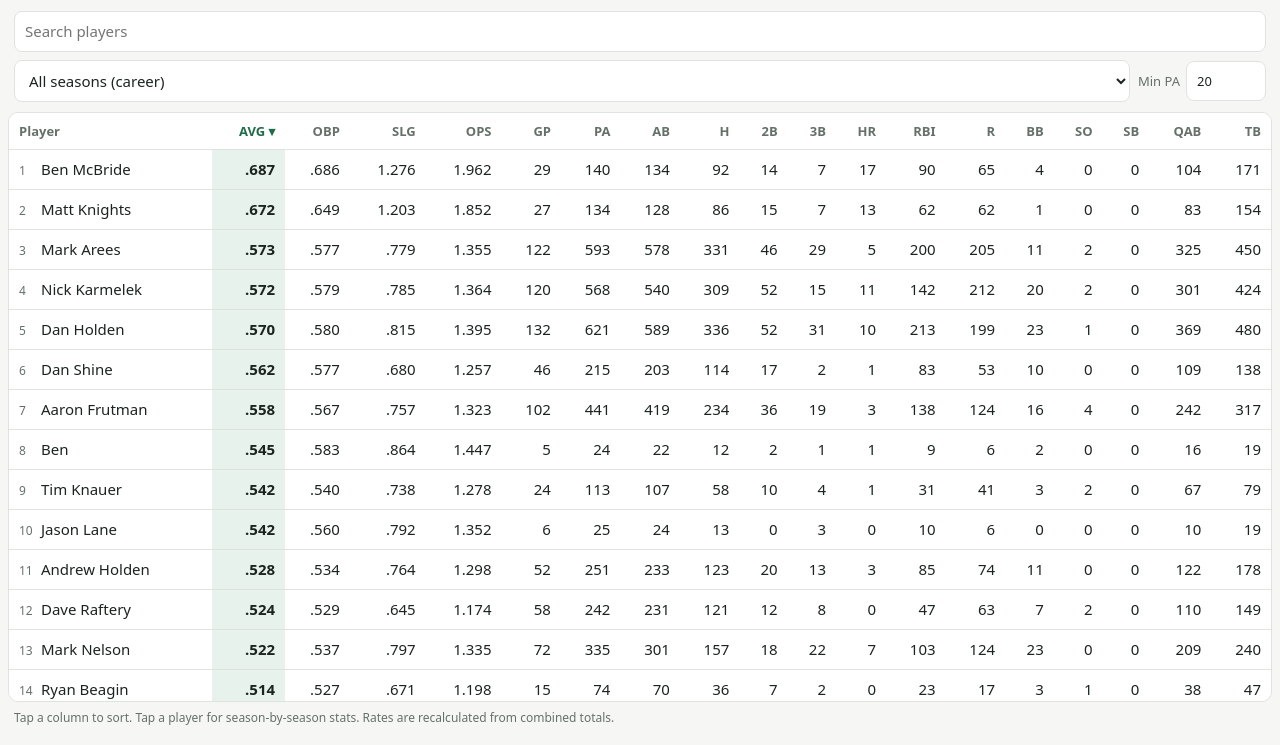
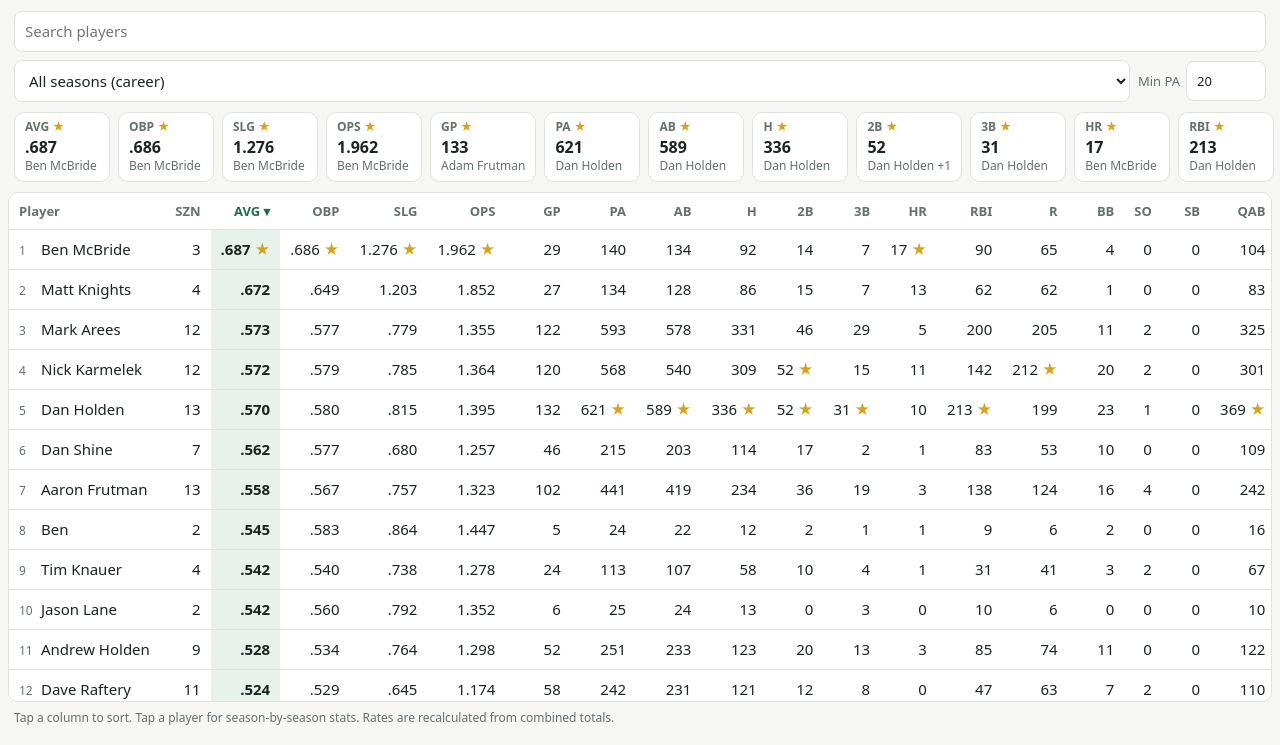
Before and after one commit to adamfrutman/YOMB-Stats, a plain HTML site: page index.html in a window 1280 px wide. Shown: the part 70-815 px from the top of the page. Drawn offline with Linux system fonts and the light colour scheme.

Commit message:
Add files via upload

```diff
--- a/index.html
+++ b/index.html
@@ -19,7 +19,13 @@ input[type=search],select,.num{font:inherit;color:var(--ink);background:var(--ca
 input[type=search]{flex:1 1 100%}
 select{flex:1 1 140px}
 label.chk{display:flex;align-items:center;gap:6px;color:var(--mute);font-size:13px;min-height:40px}
-.wrap{margin:0 8px;background:var(--card);border:1px solid var(--line);border-radius:10px;overflow-x:auto;max-height:calc(100vh - 210px);overflow-y:auto}
+.leaders{display:flex;gap:8px;overflow-x:auto;padding:0 14px 10px}
+.ch{flex:0 0 auto;min-width:96px;background:var(--card);border:1px solid var(--line);border-radius:10px;padding:6px 10px;font-size:12px;cursor:pointer}
+.ch b{color:var(--mute);font-weight:600}
+.ch .v{font-size:16px;font-weight:700;font-variant-numeric:tabular-nums}
+.ch .nm{color:var(--mute);white-space:nowrap}
+.star{color:#d9a21b}
+.wrap{margin:0 8px;background:var(--card);border:1px solid var(--line);border-radius:10px;overflow-x:auto;max-height:calc(100vh - 290px);overflow-y:auto}
 table{border-collapse:separate;border-spacing:0;width:100%;font-variant-numeric:tabular-nums}
 th,td{padding:9px 10px;text-align:right;white-space:nowrap;border-bottom:1px solid var(--line)}
 th{position:sticky;top:0;background:var(--card);font-weight:600;font-size:13px;color:var(--mute);cursor:pointer;user-select:none;z-index:2}
@@ -52,6 +58,7 @@ td .rk{color:var(--mute);font-size:12px;margin-right:6px;display:inline-block;mi
   <select id="team" aria-label="Team" hidden></select>
   <label class="chk">Min PA <input type="number" id="minpa" class="num" inputmode="numeric" min="0" value="20" style="width:80px"></label>
 </div>
+<div class="leaders" id="leaders" aria-label="Category leaders"></div>
 <div class="wrap"><table id="tbl"></table><div class="empty" id="empty" hidden>No players match.</div></div>
 <div class="note">Tap a column to sort. Tap a player for season-by-season stats. Rates are recalculated from combined totals.</div>
 <div id="sheet" role="dialog" aria-modal="true"><div class="panel" id="panel"></div></div>
@@ -59,7 +66,8 @@ td .rk{color:var(--mute);font-size:12px;margin-right:6px;display:inline-block;mi
 let DATA=[];
 let GAMES={};
 const SUM=['GP','PA','AB','H','1B','2B','3B','HR','RBI','R','BB','SO','HBP','SAC','SF','ROE','FC','SB','CS','QAB','XBH','TB'];
-const COLS=['AVG','OBP','SLG','OPS','GP','PA','AB','H','2B','3B','HR','RBI','R','BB','SO','SB','QAB','TB'];
+const COLS=['SZN','AVG','OBP','SLG','OPS','GP','PA','AB','H','2B','3B','HR','RBI','R','BB','SO','SB','QAB','TB'];
+const LEAD=['AVG','OBP','SLG','OPS','GP','PA','AB','H','2B','3B','HR','RBI','R','BB','SB','QAB','TB'];
 const RATE=new Set(['AVG','OBP','SLG','OPS']);
 const TERM={Winter:0,Spring:1,Summer:2,Fall:3};
 const sKey=s=>{const [t,y]=s.split(' ');return +y*10+TERM[t]};
@@ -82,19 +90,29 @@ function scope(){
   return DATA.filter(r=>(st.season==='all'||r.s===st.season||(st.season.startsWith('term:')&&r.s.startsWith(st.season.slice(5)+' ')))&&(st.team==='all'||r.t===st.team));
 }
 function build(){
-  const rows=scope(),by={},tg=new Set();
+  const rows=scope(),by={},tg=new Set(),ss={};
   rows.forEach(r=>{
     tg.add(r.t+'|'+r.s);
+    (ss[r.n]||(ss[r.n]=new Set())).add(r.s);
     const o=by[r.n]||(by[r.n]=Object.fromEntries([['n',r.n],...SUM.map(k=>[k,0])]));
     SUM.forEach(k=>o[k]+=r[k]);
   });
   const games=[...tg].reduce((a,k)=>a+(GAMES[k]||0),0);
-  return {list:Object.values(by).map(derive),games,tgN:new Set(rows.map(r=>r.s)).size};
+  return {list:Object.values(by).map(o=>{o.SZN=ss[o.n].size;return derive(o)}),games,tgN:new Set(rows.map(r=>r.s)).size};
 }
 function render(){
   const {list,games,tgN}=build();
   const q=st.q.trim().toLowerCase();
-  let rows=list.filter(o=>o.PA>=st.minPA&&(!q||o.n.toLowerCase().includes(q)));
+  const pool=list.filter(o=>o.PA>=st.minPA);
+  const lead={};
+  LEAD.forEach(c=>{
+    const key=o=>o[c]==null?null:RATE.has(c)?Math.round(o[c]*1000):o[c];
+    const vals=pool.map(key).filter(v=>v!=null);
+    const max=vals.length?Math.max(...vals):0;
+    if(max>0)lead[c]={max,names:pool.filter(o=>key(o)===max).map(o=>o.n),v:fmt(c,pool.find(o=>key(o)===max)[c])};
+  });
+  $('leaders').innerHTML=LEAD.filter(c=>lead[c]).map(c=>{const l=lead[c];return `<div class="ch" data-c="${c}"><b>${c}</b> <span class="star">★</span><div class="v">${l.v}</div><div class="nm">${l.names[0]}${l.names.length>1?' +'+(l.names.length-1):''}</div></div>`}).join('');
+  let rows=pool.filter(o=>!q||o.n.toLowerCase().includes(q));
   const k=st.key;
   rows.sort((a,b)=>{
     if(k==='n')return st.dir*-1*a.n.localeCompare(b.n);
@@ -105,7 +123,7 @@ function render(){
   const arrow=c=>st[ 'key']===c?(st.dir<0?' ▾':' ▴'):'';
   let h='<thead><tr><th data-k="n" class="'+(k==='n'?'on':'')+'" tabindex="0">Player'+arrow('n')+'</th>'+COLS.map(c=>`<th data-k="${c}" class="${k===c?'on':''}" tabindex="0">${c}${arrow(c)}</th>`).join('')+'</tr></thead><tbody>';
   rows.forEach((o,i)=>{
-    h+=`<tr><td><span class="rk">${i+1}</span><button data-p="${o.n.replace(/"/g,'&quot;')}">${o.n}</button></td>`+COLS.map(c=>`<td class="${k===c?'on':''}">${fmt(c,o[c])}</td>`).join('')+'</tr>';
+    h+=`<tr><td><span class="rk">${i+1}</span><button data-p="${o.n.replace(/"/g,'&quot;')}">${o.n}</button></td>`+COLS.map(c=>{const L=lead[c];const star=L&&L.names.includes(o.n)?' <span class="star">★</span>':'';return `<td class="${k===c?'on':''}">${fmt(c,o[c])}${star}</td>`}).join('')+'</tr>';
   });
   $('tbl').innerHTML=h+'</tbody>';
   $('empty').hidden=rows.length>0;
@@ -133,6 +151,7 @@ $('tbl').addEventListener('click',e=>{
   const b=e.target.closest('button[data-p]');if(b)sheet(b.dataset.p);
 });
 $('tbl').addEventListener('keydown',e=>{if(e.key==='Enter'&&e.target.tagName==='TH')e.target.click()});
+$('leaders').addEventListener('click',e=>{const c=e.target.closest('[data-c]');if(c){st.key=c.dataset.c;st.dir=-1;render()}});
 $('sheet').addEventListener('click',e=>{if(e.target.id==='sheet'||e.target.id==='close')$('sheet').classList.remove('open')});
 document.addEventListener('keydown',e=>{if(e.key==='Escape')$('sheet').classList.remove('open')});
 render();}
```
